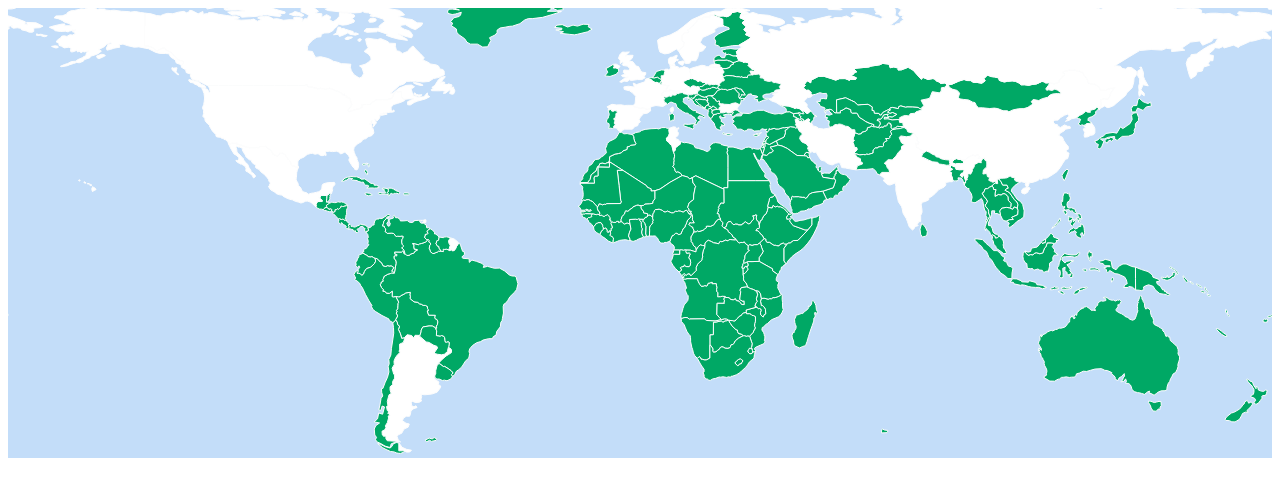
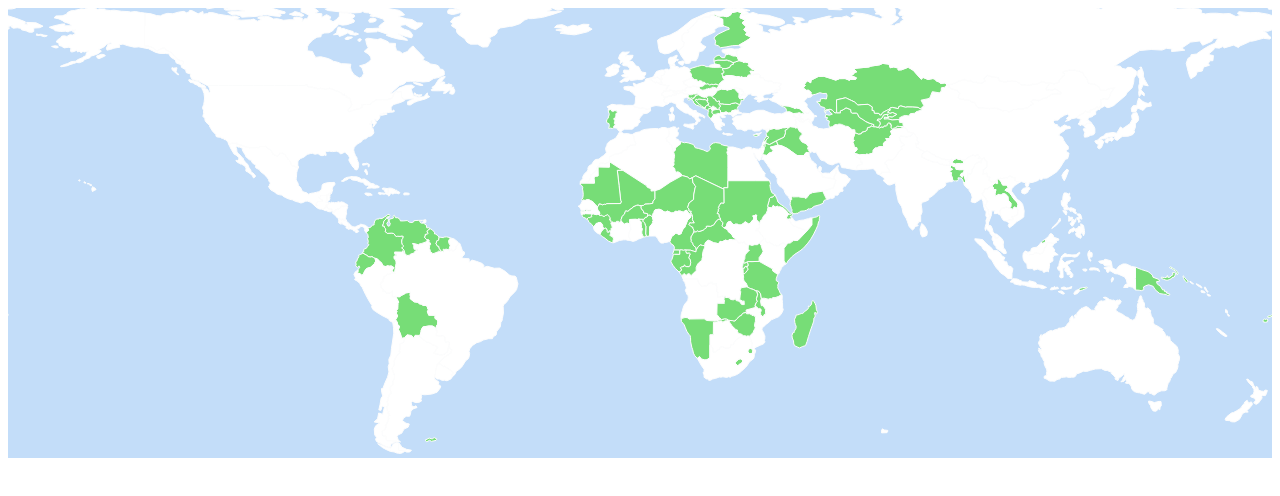
Before and after one commit to cis-india/bigdatanet, a plain HTML site: page charts/countries-initiatives.html in a window 1280 px wide. Drawn offline with Linux system fonts and the light colour scheme.

Commit message:
countries no init

```diff
--- a/charts/countries-initiatives.html
+++ b/charts/countries-initiatives.html
@@ -4,20 +4,16 @@
     <meta charset="utf-8">
     <meta http-equiv="X-UA-Compatible" content="IE=edge">
     <meta name="viewport" content="width=device-width, initial-scale=1">
-    <meta name="description" content="NETmundial, internet governance">
+    <meta name="description" content="big data, big data initiatives, global, cis">
     <meta name="author" content="Centre for Internet and Society, Bangalore, India">
     <link rel="shortcut icon" href="../../assets/ico/favicon.ico">
-
-    <title>Analysing Contributions to NETmundial 2014 | Centre for Internet and Society, Bangalore, India</title>
-
+    <title>Countries without Big Data Initiatives | Centre for Internet and Society, Bangalore, India</title>
     <!--[if lt IE 9]><script src="../../assets/js/ie8-responsive-file-warning.js"></script><![endif]-->
-
     <!-- HTML5 shim and Respond.js IE8 support of HTML5 elements and media queries -->
     <!--[if lt IE 9]>
       <script src="https://oss.maxcdn.com/libs/html5shiv/3.7.0/html5shiv.js"></script>
       <script src="https://oss.maxcdn.com/libs/respond.js/1.4.2/respond.min.js"></script>
     <![endif]-->
-
     <!-- Datamaps -->
     <script src="../js/datamaps/d3.v3.min.js"></script>
     <script src="../js/datamaps/topojson.v1.min.js"></script>
@@ -30,37 +26,106 @@
 			var choropleth = new Datamap({
 			  element: document.getElementById("map"),
 			  fills: {
-			    defaultFill: "#00a865",
-			    contributed: "#fff"
+			    defaultFill: "#fff",
+			    noinit: "#77DD77"
 			  },
 			  data: {
-			    ARG: { fillKey: "contributed" },
-			    AUT: { fillKey: "contributed" },
-			    BGR: { fillKey: "contributed" },
-			    CAN: { fillKey: "contributed" },
-			    CHN: { fillKey: "contributed" },
-			    CHE: { fillKey: "contributed" },
-			    DEU: { fillKey: "contributed" },
-			    DNK: { fillKey: "contributed" },
-			    ESP: { fillKey: "contributed" },
-			    FRA: { fillKey: "contributed" },
-			    GBR: { fillKey: "contributed" },
-			    IND: { fillKey: "contributed" },
-			    IRN: { fillKey: "contributed" },
-			    KOR: { fillKey: "contributed" },
-			    MEX: { fillKey: "contributed" },
-			    NOR: { fillKey: "contributed" },
-			    POL: { fillKey: "contributed" },
-			    RUS: { fillKey: "contributed" },
-			    SWE: { fillKey: "contributed" },
-			    TTO: { fillKey: "contributed" },
-			    TUN: { fillKey: "contributed" },
-			    USA: { fillKey: "contributed" },
+			    AFG: { fillKey: "noinit" },
+			    ALB: { fillKey: "noinit" },
+			    BGD: { fillKey: "noinit" },
+			    BEN: { fillKey: "noinit" },
+			    BDI: { fillKey: "noinit" },
+			    BFA: { fillKey: "noinit" },
+			    BGR: { fillKey: "noinit" },
+			    BIH: { fillKey: "noinit" },
+			    BLR: { fillKey: "noinit" },
+			    BOL: { fillKey: "noinit" },
+			    BRN: { fillKey: "noinit" },
+			    BTN: { fillKey: "noinit" },
+			    CAF: { fillKey: "noinit" },
+			    COG: { fillKey: "noinit" },
+			    COL: { fillKey: "noinit" },
+			    COM: { fillKey: "noinit" },
+			    CMR: { fillKey: "noinit" },
+			    CPV: { fillKey: "noinit" },
+			    CYP: { fillKey: "noinit" },
+			    DJI: { fillKey: "noinit" },
+			    ECU: { fillKey: "noinit" },
+			    ERI: { fillKey: "noinit" },
+			    FIN: { fillKey: "noinit" },
+			    FJI: { fillKey: "noinit" },
+			    FLK: { fillKey: "noinit" },
+			    GAB: { fillKey: "noinit" },
+			    GEO: { fillKey: "noinit" },
+			    GMB: { fillKey: "noinit" },
+			    GIN: { fillKey: "noinit" },
+			    GNB: { fillKey: "noinit" },
+			    GNQ: { fillKey: "noinit" },
+			    GUF: { fillKey: "noinit" },
+			    GUY: { fillKey: "noinit" },
+			    HRV: { fillKey: "noinit" },
+			    IRQ: { fillKey: "noinit" },
+			    JOR: { fillKey: "noinit" },
+			    KAZ: { fillKey: "noinit" },
+			    KGZ: { fillKey: "noinit" },
+			    KIR: { fillKey: "noinit" },
+			    LAO: { fillKey: "noinit" },
+			    LBN: { fillKey: "noinit" },
+			    LBR: { fillKey: "noinit" },
+			    LBY: { fillKey: "noinit" },
+			    LIE: { fillKey: "noinit" },
+			    LSO: { fillKey: "noinit" },
+			    LTU: { fillKey: "noinit" },
+			    LVA: { fillKey: "noinit" },
+			    MCO: { fillKey: "noinit" },
+			    MDG: { fillKey: "noinit" },
+			    MHL: { fillKey: "noinit" },
+			    MKD: { fillKey: "noinit" },
+			    MLI: { fillKey: "noinit" },
+			    MLT: { fillKey: "noinit" },
+			    MNE: { fillKey: "noinit" },
+			    MRT: { fillKey: "noinit" },
+			    MWI: { fillKey: "noinit" },
+			    NAM: { fillKey: "noinit" },
+			    NER: { fillKey: "noinit" },
+			    NRU: { fillKey: "noinit" },
+			    PLW: { fillKey: "noinit" },
+			    PNG: { fillKey: "noinit" },
+			    POL: { fillKey: "noinit" },
+			    PRT: { fillKey: "noinit" },
+			    PSE: { fillKey: "noinit" },
+			    ROU: { fillKey: "noinit" },
+			    RWA: { fillKey: "noinit" },
+			    SMR: { fillKey: "noinit" },
+			    SRB: { fillKey: "noinit" },
+			    STP: { fillKey: "noinit" },
+			    SUR: { fillKey: "noinit" },
+			    SVK: { fillKey: "noinit" },
+			    SVN: { fillKey: "noinit" },
+			    SYC: { fillKey: "noinit" },
+			    SYR: { fillKey: "noinit" },
+			    SOM: { fillKey: "noinit" },
+			    SSD: { fillKey: "noinit" },
+			    SDN: { fillKey: "noinit" },
+			    SWZ: { fillKey: "noinit" },
+			    TCD: { fillKey: "noinit" },
+			    TGO: { fillKey: "noinit" },
+			    TJK: { fillKey: "noinit" },
+			    TKM: { fillKey: "noinit" },
+			    TLS: { fillKey: "noinit" },
+			    TUV: { fillKey: "noinit" },
+			    TZA: { fillKey: "noinit" },
+			    UGA: { fillKey: "noinit" },
+			    UZB: { fillKey: "noinit" },
+			    VEN: { fillKey: "noinit" },
+			    YEM: { fillKey: "noinit" },
+			    ZMB: { fillKey: "noinit" },
+			    ZWE: { fillKey: "noinit" },
 			  },
 	                  geographyConfig: {
 		            popupOnHover: true, //disable the popup while hovering
 		            highlightOnHover: true,
-		            highlightFillColor: 'rgba(0, 168, 101, 0.6)',
+		            highlightFillColor: '#228B22',
 		            highlightBorderColor: '#fff',
 		            highlightBorderWidth: 1
 		          },
```
